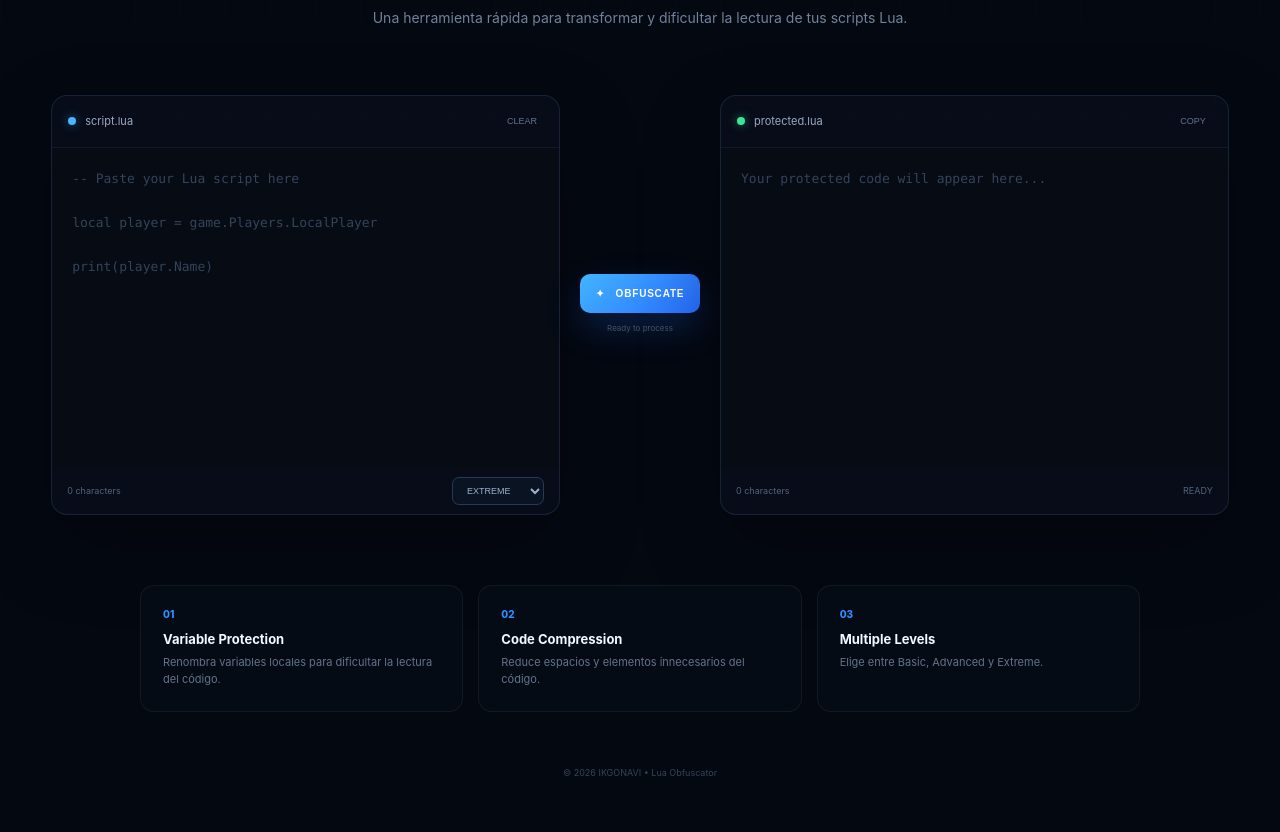
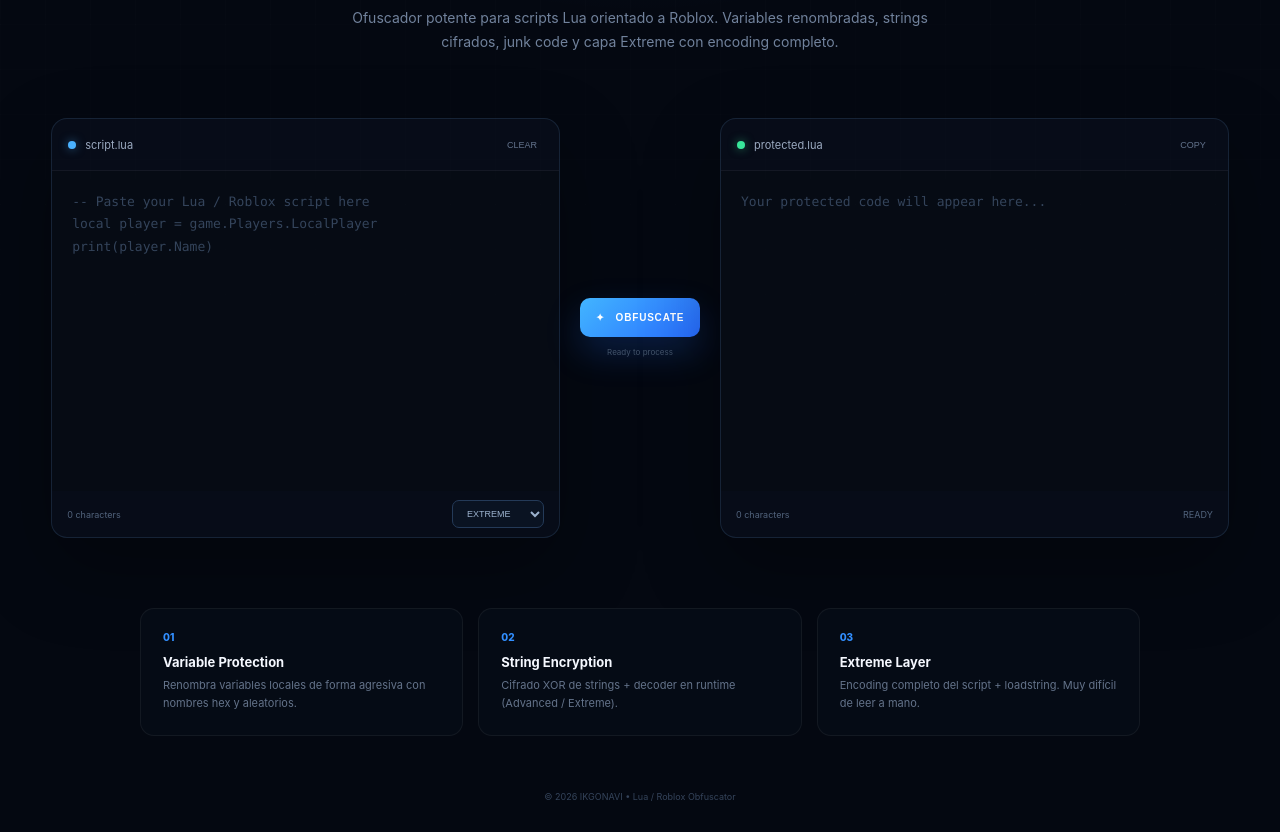
Before and after one commit to ikgmonxr/Ofuscador-3, a website: page public/index.html in a window 1280 px wide. Shown: the part 381-1213 px from the top of the page. Before the commit the page ends 1189 px from the top, so only its background shows below. Drawn offline with Linux system fonts and the light colour scheme.

Commit message:
Update index.html

```diff
--- a/public/index.html
+++ b/public/index.html
@@ -1,26 +1,19 @@
 <!DOCTYPE html>
 <html lang="en">
 <head>
-
 <meta charset="UTF-8">
 <meta name="viewport" content="width=device-width, initial-scale=1.0">
-
 <title>IKGONAVI — Lua Obfuscator</title>
-
 <style>
-
 * {
     box-sizing: border-box;
 }
-
 html {
     scroll-behavior: smooth;
 }
-
 body {
     margin: 0;
     min-height: 100vh;
-
     background:
         radial-gradient(
             circle at 50% -20%,
@@ -28,9 +21,7 @@ body {
             transparent 40%
         ),
         #040811;
-
     color: #f5f8ff;
-
     font-family:
         Inter,
         -apple-system,
@@ -39,17 +30,12 @@ body {
         Arial,
         sans-serif;
 }
-
 /* BACKGROUND */
-
 body::before {
     content: "";
-
     position: fixed;
     inset: 0;
-
     pointer-events: none;
-
     background-image:
         linear-gradient(
             rgba(255,255,255,.018) 1px,
@@ -60,9 +46,7 @@ body::before {
             rgba(255,255,255,.018) 1px,
             transparent 1px
         );
-
     background-size: 45px 45px;
-
     mask-image:
         linear-gradient(
             to bottom,
@@ -70,147 +54,104 @@ body::before {
             transparent
         );
 }
-
 /* NAVBAR */
-
 .navbar {
     width: min(1180px, 92%);
     height: 76px;
-
     margin: auto;
-
     display: flex;
     align-items: center;
     justify-content: space-between;
 }
-
 .logo {
     display: flex;
     align-items: center;
     gap: 12px;
 }
-
 .logo-box {
     width: 40px;
     height: 40px;
-
     display: grid;
     place-items: center;
-
     border-radius: 11px;
-
     background:
         linear-gradient(
             135deg,
             #4bbcff,
             #2468ff
         );
-
     box-shadow:
         0 0 30px
         rgba(42, 139, 255, .35);
-
     font-weight: 900;
     font-size: 20px;
 }
-
 .logo-text strong {
     display: block;
-
     font-size: 14px;
     letter-spacing: 2px;
 }
-
 .logo-text small {
     display: block;
-
     margin-top: 2px;
-
     color: #5f718b;
-
     font-size: 8px;
     letter-spacing: 2px;
 }
-
 .online {
     display: flex;
     align-items: center;
     gap: 8px;
-
     color: #7e91ac;
-
     font-size: 10px;
     letter-spacing: 1px;
 }
-
 .online-dot {
     width: 7px;
     height: 7px;
-
     border-radius: 50%;
-
     background: #3be69b;
-
     box-shadow:
         0 0 12px
         rgba(59,230,155,.8);
 }
-
 /* HERO */
-
 .hero {
     width: min(900px, 92%);
-
     margin: auto;
-
     padding:
         90px
         0
         65px;
-
     text-align: center;
 }
-
 .tag {
     display: inline-flex;
-
     align-items: center;
     gap: 7px;
-
     padding:
         8px
         13px;
-
     border:
         1px solid
         rgba(69,156,255,.25);
-
     border-radius: 100px;
-
     background:
         rgba(33,114,218,.09);
-
     color: #7fc1ff;
-
     font-size: 9px;
-
     letter-spacing: 1.7px;
 }
-
 .hero h1 {
     margin:
         24px
         0
         18px;
-
     font-size:
         clamp(45px, 7vw, 78px);
-
     line-height: .96;
-
     letter-spacing: -4px;
 }
-
 .gradient {
     background:
         linear-gradient(
@@ -218,700 +159,464 @@ body::before {
             #5ac2ff,
             #3579ff
         );
-
     color: transparent;
-
     background-clip: text;
     -webkit-background-clip: text;
 }
-
 .hero p {
     max-width: 580px;
-
     margin: auto;
-
     color: #71829c;
-
     line-height: 1.7;
-
     font-size: 14px;
 }
-
 /* WORKSPACE */
-
 .workspace {
     width: min(1180px, 92%);
-
     margin: auto;
-
     display: grid;
-
     grid-template-columns:
         minmax(0, 1fr)
         120px
         minmax(0, 1fr);
-
     align-items: center;
-
     gap: 20px;
 }
-
 /* EDITOR */
-
 .editor {
     overflow: hidden;
-
     border:
         1px solid
         rgba(101,153,211,.16);
-
     border-radius: 16px;
-
     background:
         rgba(8,14,26,.90);
-
     box-shadow:
         0 30px 80px
         rgba(0,0,0,.30);
-
     transition: .2s;
 }
-
 .editor:focus-within {
     border-color:
         rgba(63,156,255,.45);
-
     box-shadow:
         0 0 0 1px
         rgba(63,156,255,.08),
         0 30px 80px
         rgba(0,0,0,.30);
 }
-
 .editor-top {
     height: 52px;
-
     padding:
         0
         16px;
-
     display: flex;
     align-items: center;
     justify-content: space-between;
-
     border-bottom:
         1px solid
         rgba(255,255,255,.05);
 }
-
 .file {
     display: flex;
     align-items: center;
     gap: 9px;
-
     color: #9baac0;
-
     font-size: 11px;
 }
-
 .file-dot {
     width: 8px;
     height: 8px;
-
     border-radius: 50%;
-
     background: #4ab2ff;
-
     box-shadow:
         0 0 10px
         rgba(74,178,255,.5);
 }
-
 .file-dot.green {
     background: #38e69a;
-
     box-shadow:
         0 0 10px
         rgba(56,230,154,.5);
 }
-
 .editor textarea {
     display: block;
-
     width: 100%;
     height: 320px;
-
     padding: 20px;
-
     border: 0;
     outline: 0;
-
     resize: none;
-
     background:
         #060b14;
-
     color: #cfe3ff;
-
     font-family:
         Consolas,
         "Courier New",
         monospace;
-
     font-size: 13px;
-
     line-height: 1.7;
 }
-
 .editor textarea::placeholder {
     color: #34445b;
 }
-
 .editor-bottom {
     height: 46px;
-
     padding:
         0
         15px;
-
     display: flex;
     align-items: center;
     justify-content: space-between;
-
     color: #52647d;
-
     font-size: 9px;
 }
-
 select {
     padding:
         7px
         10px;
-
     border:
         1px solid
         #243a58;
-
     border-radius: 7px;
-
     outline: none;
-
     background:
         #0a1322;
-
     color: #9bb1cd;
-
     font-size: 9px;
-
     cursor: pointer;
 }
-
 /* BUTTON */
-
 .action {
     text-align: center;
 }
-
 #obfuscate {
     width: 100%;
-
     padding:
         14px
         8px;
-
     border: 0;
-
     border-radius: 10px;
-
     background:
         linear-gradient(
             135deg,
             #42b5ff,
             #276bff
         );
-
     color: white;
-
     font-weight: 800;
-
     font-size: 10px;
-
     letter-spacing: .8px;
-
     cursor: pointer;
-
     box-shadow:
         0 15px 35px
         rgba(35,116,255,.22);
-
     transition: .2s;
 }
-
 #obfuscate:hover {
     transform:
         translateY(-2px);
-
     box-shadow:
         0 18px 45px
         rgba(35,116,255,.35);
 }
-
 #obfuscate:disabled {
     opacity: .55;
-
     cursor: wait;
-
     transform: none;
 }
-
 .action p {
     margin:
         10px
         0
         0;
-
     color: #43536a;
-
     font-size: 8px;
-
     line-height: 1.4;
 }
-
 /* BUTTONS */
-
 .small-button {
     border: 0;
-
     background: transparent;
-
     color: #63738c;
-
     font-size: 9px;
-
     cursor: pointer;
 }
-
 .small-button:hover {
     color: white;
 }
-
 /* FEATURES */
-
 .features {
     width: min(1000px, 92%);
-
     margin:
         70px
         auto
         0;
-
     display: grid;
-
     grid-template-columns:
         repeat(3, 1fr);
-
     gap: 15px;
 }
-
 .feature {
     padding: 22px;
-
     border:
         1px solid
         rgba(255,255,255,.055);
-
     border-radius: 14px;
-
     background:
         rgba(9,15,27,.55);
 }
-
 .feature-number {
     color: #328fff;
-
     font-size: 10px;
-
     font-weight: 800;
 }
-
 .feature h3 {
     margin:
         11px
         0
         7px;
-
     font-size: 13px;
 }
-
 .feature p {
     margin: 0;
-
     color: #64738a;
-
     font-size: 11px;
-
     line-height: 1.6;
 }
-
 /* FOOTER */
-
 footer {
     padding:
         55px
         0
         30px;
-
     text-align: center;
-
     color: #35445b;
-
     font-size: 9px;
 }
-
 /* MOBILE */
-
 @media (max-width: 850px) {
-
     .hero {
         padding-top: 60px;
     }
-
     .hero h1 {
         letter-spacing: -2px;
     }
-
     .workspace {
         grid-template-columns: 1fr;
     }
-
     .action {
         width: 220px;
         margin: 0 auto;
     }
-
     .features {
         grid-template-columns: 1fr;
     }
 }
-
 </style>
-
 </head>
-
 <body>
-
 <header class="navbar">
-
     <div class="logo">
-
         <div class="logo-box">
             I
         </div>
-
         <div class="logo-text">
             <strong>IKGONAVI</strong>
             <small>OBFUSCATOR</small>
         </div>
-
     </div>
-
     <div class="online">
         <span class="online-dot"></span>
         ENGINE ONLINE
     </div>
-
 </header>
-
-
 <section class="hero">
-
     <div class="tag">
-        ✦ LUA PROTECTION ENGINE
+        ✦ LUA / ROBLOX PROTECTION ENGINE
     </div>
-
     <h1>
         Protect your code.<br>
         <span class="gradient">
             Hide your logic.
         </span>
     </h1>
-
     <p>
-        Una herramienta rápida para transformar y
-        dificultar la lectura de tus scripts Lua.
+        Ofuscador potente para scripts Lua orientado a Roblox.
+        Variables renombradas, strings cifrados, junk code y capa Extreme con encoding completo.
     </p>
-
 </section>
-
-
 <section class="workspace">
-
-
     <!-- INPUT -->
-
     <div class="editor">
-
         <div class="editor-top">
-
             <div class="file">
                 <span class="file-dot"></span>
                 script.lua
             </div>
-
             <button
                 class="small-button"
                 id="clear"
             >
                 CLEAR
             </button>
-
         </div>
-
         <textarea
             id="input"
             spellcheck="false"
-            placeholder="-- Paste your Lua script here
-
+            placeholder="-- Paste your Lua / Roblox script here
 local player = game.Players.LocalPlayer
-
 print(player.Name)"
         ></textarea>
-
         <div class="editor-bottom">
-
             <span id="inputInfo">
                 0 characters
             </span>
-
             <select id="level">
-
                 <option value="1">
                     BASIC
                 </option>
-
                 <option value="2">
                     ADVANCED
                 </option>
-
                 <option value="3" selected>
                     EXTREME
                 </option>
-
             </select>
-
         </div>
-
     </div>
-
-
     <!-- ACTION -->
-
     <div class="action">
-
         <button id="obfuscate">
             ✦ &nbsp; OBFUSCATE
         </button>
-
         <p id="status">
             Ready to process
         </p>
-
     </div>
-
-
     <!-- OUTPUT -->
-
     <div class="editor">
-
         <div class="editor-top">
-
             <div class="file">
                 <span class="file-dot green"></span>
                 protected.lua
             </div>
-
             <button
                 class="small-button"
                 id="copy"
             >
                 COPY
             </button>
-
         </div>
-
         <textarea
             id="output"
             readonly
             spellcheck="false"
             placeholder="Your protected code will appear here..."
         ></textarea>
-
         <div class="editor-bottom">
-
             <span id="outputInfo">
                 0 characters
             </span>
-
             <span id="result">
                 READY
             </span>
-
         </div>
-
     </div>
-
 </section>
-
-
 <section class="features">
-
     <div class="feature">
-
         <div class="feature-number">
             01
         </div>
-
         <h3>
             Variable Protection
         </h3>
-
         <p>
-            Renombra variables locales para
-            dificultar la lectura del código.
+            Renombra variables locales de forma agresiva con nombres hex y aleatorios.
         </p>
-
     </div>
-
-
     <div class="feature">
-
         <div class="feature-number">
             02
         </div>
-
         <h3>
-            Code Compression
+            String Encryption
         </h3>
-
         <p>
-            Reduce espacios y elementos
-            innecesarios del código.
+            Cifrado XOR de strings + decoder en runtime (Advanced / Extreme).
         </p>
-
     </div>
-
-
     <div class="feature">
-
         <div class="feature-number">
             03
         </div>
-
         <h3>
-            Multiple Levels
+            Extreme Layer
         </h3>
-
         <p>
-            Elige entre Basic, Advanced
-            y Extreme.
+            Encoding completo del script + loadstring. Muy difícil de leer a mano.
         </p>
-
     </div>
-
 </section>
-
-
 <footer>
-    © 2026 IKGONAVI • Lua Obfuscator
+    © 2026 IKGONAVI • Lua / Roblox Obfuscator
 </footer>
-
-
 <script>
-
 const input =
     document.getElementById("input");
-
 const output =
     document.getElementById("output");
-
 const level =
     document.getElementById("level");
-
 const button =
     document.getElementById("obfuscate");
-
 const clear =
     document.getElementById("clear");
-
 const copy =
     document.getElementById("copy");
-
 const inputInfo =
     document.getElementById("inputInfo");
-
 const outputInfo =
     document.getElementById("outputInfo");
-
 const status =
     document.getElementById("status");
-
 const result =
     document.getElementById("result");
-
-
 function counters() {
-
     inputInfo.textContent =
         `${input.value.length.toLocaleString()} characters`;
-
     outputInfo.textContent =
         `${output.value.length.toLocaleString()} characters`;
-
 }
-
-
 input.addEventListener(
     "input",
     counters
 );
-
-
 clear.addEventListener(
     "click",
     () => {
-
         input.value = "";
         output.value = "";
-
         result.textContent =
             "READY";
-
         status.textContent =
             "Ready to process";
-
         counters();
-
     }
 );
-
-
 copy.addEventListener(
     "click",
     async () => {
-
         if (!output.value) {
             return;
         }
-
         try {
-
             await navigator.clipboard.writeText(
                 output.value
             );
-
             copy.textContent =
                 "COPIED ✓";
-
             setTimeout(
                 () => {
                     copy.textContent =
@@ -919,64 +624,43 @@ copy.addEventListener(
                 },
                 1300
             );
-
         } catch {
-
             output.select();
-
             document.execCommand(
                 "copy"
             );
-
         }
-
     }
 );
-
-
 button.addEventListener(
     "click",
     async () => {
-
         if (!input.value.trim()) {
-
             status.textContent =
                 "Paste a Lua script first";
-
             input.focus();
-
             return;
         }
-
         button.disabled = true;
-
         button.textContent =
-            "◌  PROCESSING...";
-
+            "◌ PROCESSING...";
         status.textContent =
             "Sending script to engine...";
-
         result.textContent =
             "PROCESSING";
-
-
         try {
-
             const response =
                 await fetch(
                     "/api/obfuscate",
                     {
                         method: "POST",
-
                         headers: {
                             "Content-Type":
                                 "application/json"
                         },
-
                         body: JSON.stringify({
                             code:
                                 input.value,
-
                             level:
                                 Number(
                                     level.value
@@ -984,59 +668,35 @@ button.addEventListener(
                         })
                     }
                 );
-
-
             const data =
                 await response.json();
-
-
             if (!response.ok) {
                 throw new Error(
                     data.error ||
                     "Obfuscation failed"
                 );
             }
-
-
             output.value =
                 data.code;
-
-
             counters();
-
-
             result.textContent =
                 "PROTECTED";
-
             status.textContent =
                 "Obfuscation completed ✓";
-
-
         } catch (error) {
-
             result.textContent =
                 "ERROR";
-
             status.textContent =
                 error.message;
-
         } finally {
-
             button.disabled =
                 false;
-
             button.textContent =
-                "✦  OBFUSCATE";
-
+                "✦ OBFUSCATE";
         }
-
     }
 );
-
-
 counters();
-
 </script>
-
 </body>
 </html>
```
